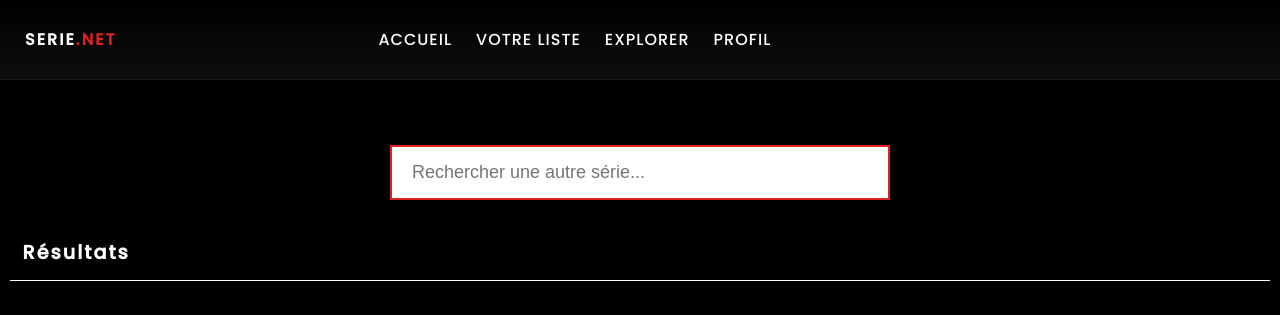
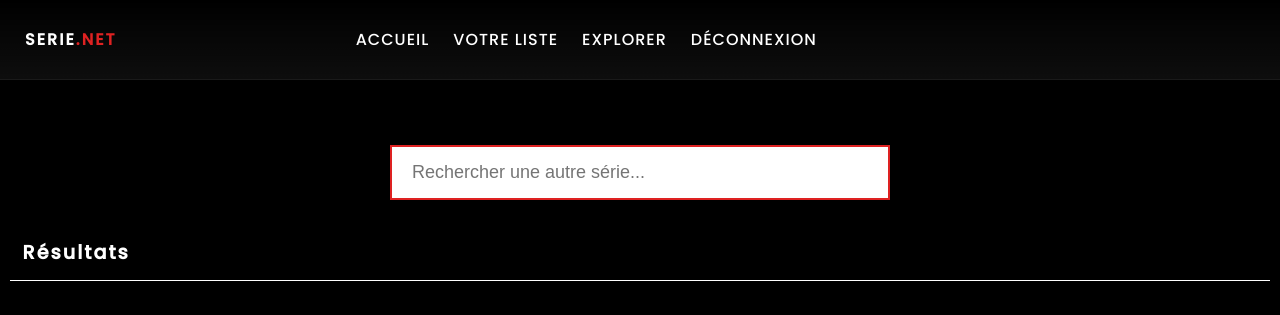
Before and after one commit to otsubyo/SerieNet, a PHP site: page /search/view/html/search.php in a window 1280 px wide. Shown: the top 315 px of the page. Run offline with PHP 8.4, Linux system fonts and the light colour scheme.

Commit message:
SUPPRIMER PROFIL ET AJOUT DECONNEXION

```diff
--- a/view/html/explore.html
+++ b/view/html/explore.html
@@ -19,7 +19,7 @@
             <li><a href="index.php">Accueil</a></li>
             <li><a href="#">Votre liste</a></li>
             <li><a href="#">Explorer</a></li>
-            <li><a href="#">Profil</a></li>
+            <li><a href="#">Déconnexion</a></li>
         </ul>
     </div>
     <!-- Barre de recherche -->
--- a/view/html/index.php
+++ b/view/html/index.php
@@ -45,7 +45,7 @@ $top_tendance = array_slice($series, 6, 8);
             <li><a href="#">Accueil</a></li>
             <li><a href="#">Votre liste</a></li>
             <li><a href="explore.html">Explorer</a></li>
-            <li><a href="#">Profil</a></li>
+            <li><a href="#">Déconnexion</a></li>
         </ul>
     </div>
     <!-- Barre de recherche -->
--- a/view/html/search.php
+++ b/view/html/search.php
@@ -19,7 +19,7 @@
             <li><a href="index.php">Accueil</a></li>
             <li><a href="#">Votre liste</a></li>
             <li><a href="#">Explorer</a></li>
-            <li><a href="#">Profil</a></li>
+            <li><a href="#">Déconnexion</a></li>
         </ul>
     </div>
     <!-- Barre de recherche -->
```
